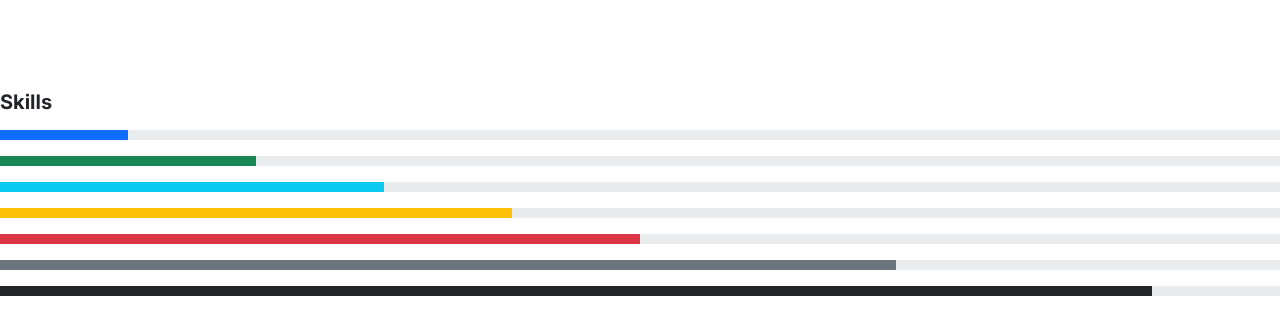
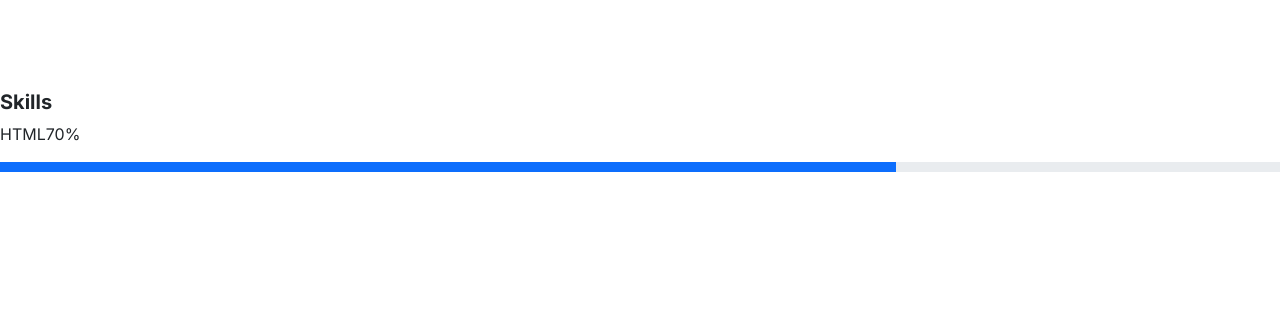
Before and after one commit to soufiane-amt/My-Portfolio, a Next.js app: page / in a window 1280 px wide. Shown: the top 334 px of the page. Built offline with nearby package versions, Linux system fonts and the light colour scheme.

Commit message:
Creating SkillBar components

```diff
--- a/src/app/components/About.tsx
+++ b/src/app/components/About.tsx
@@ -12,32 +12,55 @@ const profileInfo = {
 }
 
 
+interface SkillDataType{
+    skillName:string,
+    percentage: string,
+}
+function SkillBar ({skillData}: {skillData : SkillDataType}){
+    return (
+        <div>
+            <div className='f-flex justify-content-between'>
+                <label>{skillData.skillName}</label>
+                <span>{skillData.percentage}%</span>
+            </div>
+            <div className={`progress my-3 ${style.h_10px} rounded-0`}>
+                <div className="progress-bar " style={{width:`${skillData.percentage}%`}}></div>
+            </div>
+        </div>
+    )
+}
+
 function AboutSkills (){
 
     return (
         <div>
             <h5 className={`${style.fw_18} fw-bold`}>Skills</h5>
-            <div className={`progress my-3 ${style.h_10px} rounded-0`}>
-                <div className="progress-bar" style={{width:'10%'}}></div>
+            <SkillBar skillData={{skillName:"HTML", percentage: "70"}} />
+            {/* <div className={`progress my-3 ${style.h_10px} rounded-0`}>
+                <div className='f-flex justify-content-between'>
+                    <label>HTML</label>
+                    <span>75%</span>
+                </div>
+                <div className="progress-bar " style={{width:'10%'}}></div>
+            </div> */}
+            {/* <div className={`progress my-3 ${style.h_10px} rounded-0`}>
+                <div className="progress-bar  bg-success" style={{width:'20%'}}></div>
             </div>
             <div className={`progress my-3 ${style.h_10px} rounded-0`}>
-                <div className="progress-bar bg-success" style={{width:'20%'}}></div>
+                <div className="progress-bar  bg-info" style={{width:'30%'}}></div>
             </div>
             <div className={`progress my-3 ${style.h_10px} rounded-0`}>
-                <div className="progress-bar bg-info" style={{width:'30%'}}></div>
+                <div className="progress-bar  bg-warning" style={{width:'40%'}}></div>
             </div>
             <div className={`progress my-3 ${style.h_10px} rounded-0`}>
-                <div className="progress-bar bg-warning" style={{width:'40%'}}></div>
+                <div className="progress-bar  bg-danger" style={{width:'50%'}}></div>
             </div>
             <div className={`progress my-3 ${style.h_10px} rounded-0`}>
-                <div className="progress-bar bg-danger" style={{width:'50%'}}></div>
+                <div className="progress-bar  bg-secondary" style={{width:'70%'}}></div>
             </div>
             <div className={`progress my-3 ${style.h_10px} rounded-0`}>
-                <div className="progress-bar bg-secondary" style={{width:'70%'}}></div>
-            </div>
-            <div className={`progress my-3 ${style.h_10px} rounded-0`}>
-                <div className="progress-bar bg-dark" style={{width:'90%'}}></div>
-            </div>
+                <div className="progress-bar  bg-dark" style={{width:'90%'}}></div>
+            </div> */}
         </div>
     )
 }
```
